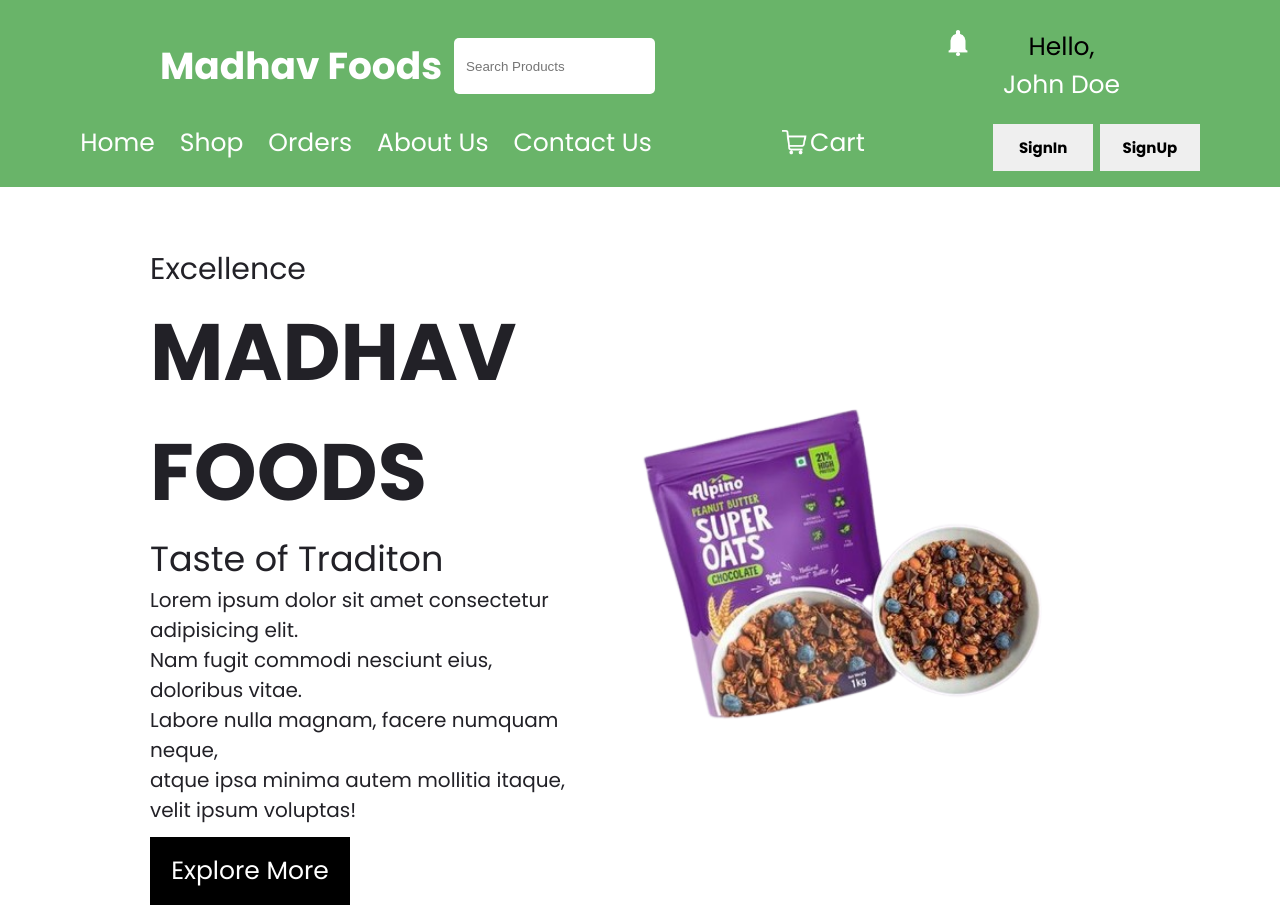
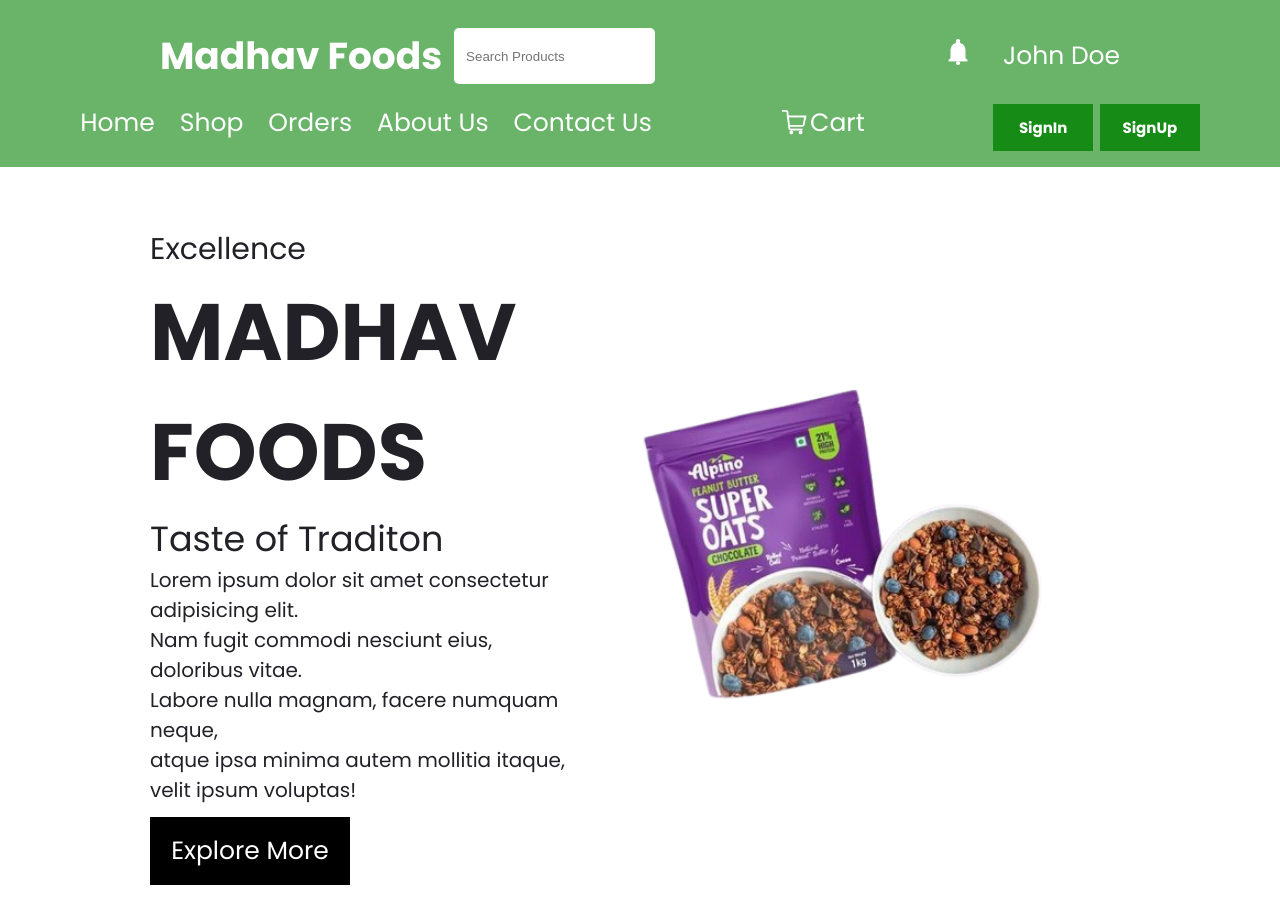
Before and after one commit to cybertheos/Ecommerce-Website, a plain HTML site: page Pages/index.html in a window 1280 px wide. Shown: the top 908 px of the page. Drawn offline with Linux system fonts and the light colour scheme; files that its build step writes are made by us from their sources; files whose address does not match are found by name.

Commit message:
Changes Added..

```diff
--- a/Pages/index.html
+++ b/Pages/index.html
@@ -16,7 +16,7 @@
              </div>
              <div class="right-container">
                 <span><a href="/Ecommerce/Pages/notification.html"><img src="/Ecommerce/src/icons8-notification-100.png" width="30" height="30" alt="notification-icon-00"></a></span>
-                <span>Hello,<a style="text-decoration: none; color: #fff;" href="/Ecommerce/Pages/accounts.html">John Doe</a></span>
+                <span><a style="text-decoration: none; color: #fff;" href="/Ecommerce/Pages/accounts.html">John Doe</a></span>
              </div>
         </div>
         <div class="navbar002">
--- a/Styles/about.css
+++ b/Styles/about.css
@@ -14,7 +14,7 @@
   font-size: 25px;
   padding: 16px;
   position: sticky;
-  top: -100px;
+  top: -90px;
   z-index: 1;
 }
 .navbar001 {
@@ -81,6 +81,8 @@
   font-weight: 700;
   font-size: 15px;
   font-family: "Poppins", sans-serif;
+  background-color: #008000cb;
+  color: #fff;
 }
 
 /* About Page */
--- a/Styles/accounts.css
+++ b/Styles/accounts.css
@@ -14,7 +14,7 @@
   font-size: 25px;
   padding: 16px;
   position: sticky;
-  top: -100px;
+  top: -90px;
   z-index: 1;
 }
 .navbar001 {
@@ -81,4 +81,6 @@
   font-weight: 700;
   font-size: 15px;
   font-family: "Poppins", sans-serif;
+  background-color: #008000cb;
+  color: #fff;
 }
--- a/Styles/addtocart.css
+++ b/Styles/addtocart.css
@@ -14,7 +14,7 @@
   font-size: 25px;
   padding: 16px;
   position: sticky;
-  top: -100px;
+  top: -90px;
   z-index: 1;
 }
 .navbar001 {
@@ -81,6 +81,8 @@
   font-weight: 700;
   font-size: 15px;
   font-family: "Poppins", sans-serif;
+  background-color: #008000cb;
+  color: #fff;
 }
 
 /* Add to Cart */
--- a/Styles/contact.css
+++ b/Styles/contact.css
@@ -81,4 +81,6 @@
   font-weight: 700;
   font-size: 15px;
   font-family: "Poppins", sans-serif;
+  background-color: #008000cb;
+  color: #fff;
 }
--- a/Styles/index.css
+++ b/Styles/index.css
@@ -16,7 +16,7 @@
     font-size: 25px;
     padding: 16px;
     position: sticky;
-    top: -100px;
+    top: -90px;
     z-index: 1;
 }
 .navbar001 {
@@ -83,6 +83,8 @@
     font-weight: 700;
     font-size: 15px;
     font-family: "Poppins", sans-serif;
+    background-color: #008000cb;
+    color: #fff;
 }
 #hero-section {
     display: flex;
--- a/Styles/notification.css
+++ b/Styles/notification.css
@@ -14,7 +14,7 @@
   font-size: 25px;
   padding: 16px;
   position: sticky;
-  top: -100px;
+  top: -90px;
   z-index: 1;
 }
 .navbar001 {
@@ -81,4 +81,6 @@
   font-weight: 700;
   font-size: 15px;
   font-family: "Poppins", sans-serif;
+  background-color: #008000cb;
+  color: #fff;
 }
--- a/Styles/orders.css
+++ b/Styles/orders.css
@@ -14,7 +14,7 @@
   font-size: 25px;
   padding: 16px;
   position: sticky;
-  top: -100px;
+  top: -90px;
   z-index: 1;
 }
 .navbar001 {
@@ -81,6 +81,8 @@
   font-weight: 700;
   font-size: 15px;
   font-family: "Poppins", sans-serif;
+  background-color: #008000cb;
+  color: #fff;
 }
 
 /* Order section */
--- a/Styles/shop.css
+++ b/Styles/shop.css
@@ -16,7 +16,7 @@
     font-size: 25px;
     padding: 16px;
     position: sticky;
-    top: -100px;
+    top: -90px;
     z-index: 1;
 }
 .navbar001 {
@@ -83,6 +83,8 @@
     font-weight: 700;
     font-size: 15px;
     font-family: "Poppins", sans-serif;
+    background-color: #008000cb;
+    color: #fff;
 }
 
 /* Shop */
```
Also changed, not shown: Pages/about.html (+1 -1 lines), Pages/accounts.html (+1 -1 lines), Pages/addtocart.html (+1 -1 lines), Pages/contact.html (+1 -1 lines), Pages/notification.html (+1 -1 lines), Pages/orders.html (+1 -1 lines), Pages/shop.html (+1 -1 lines).
